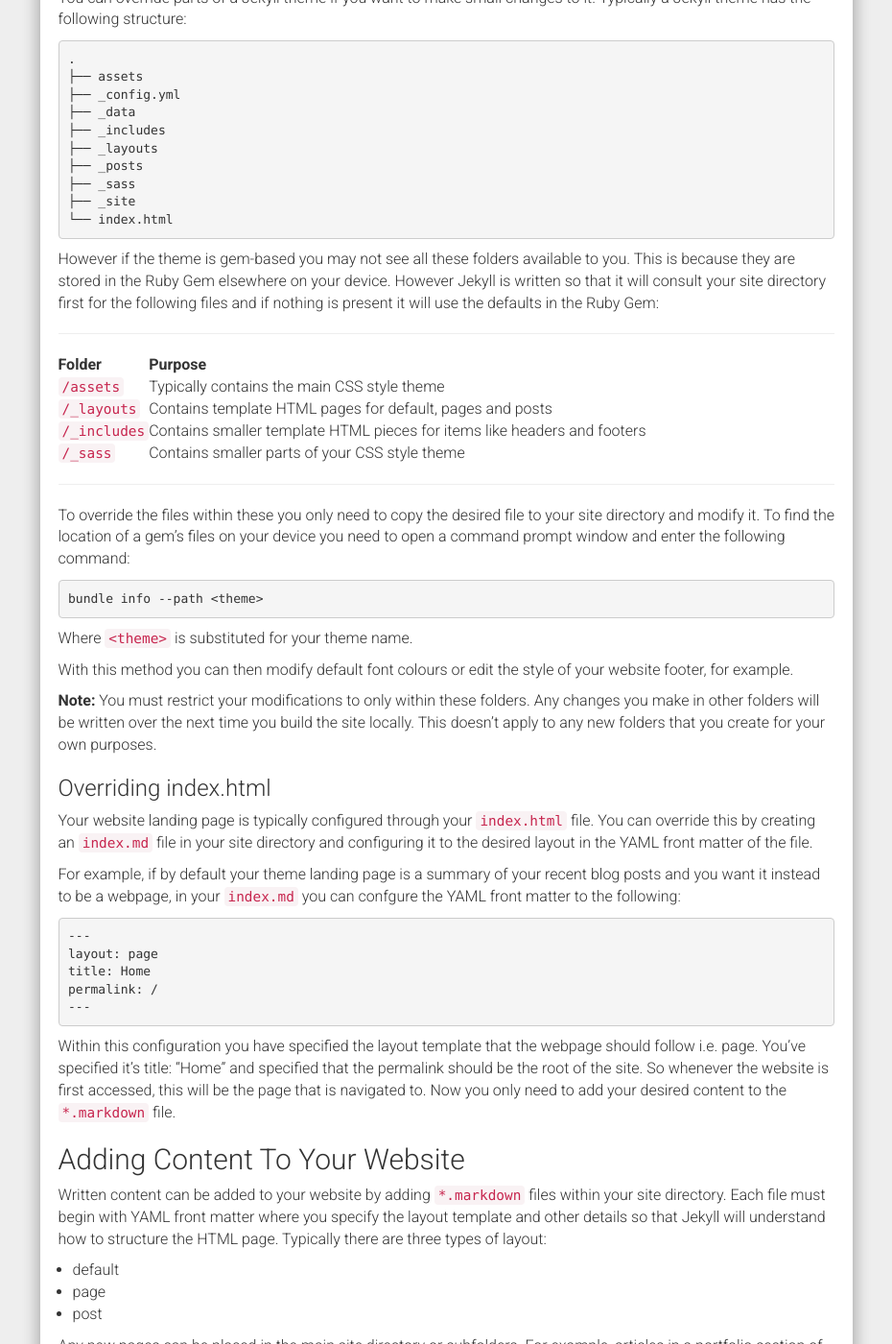
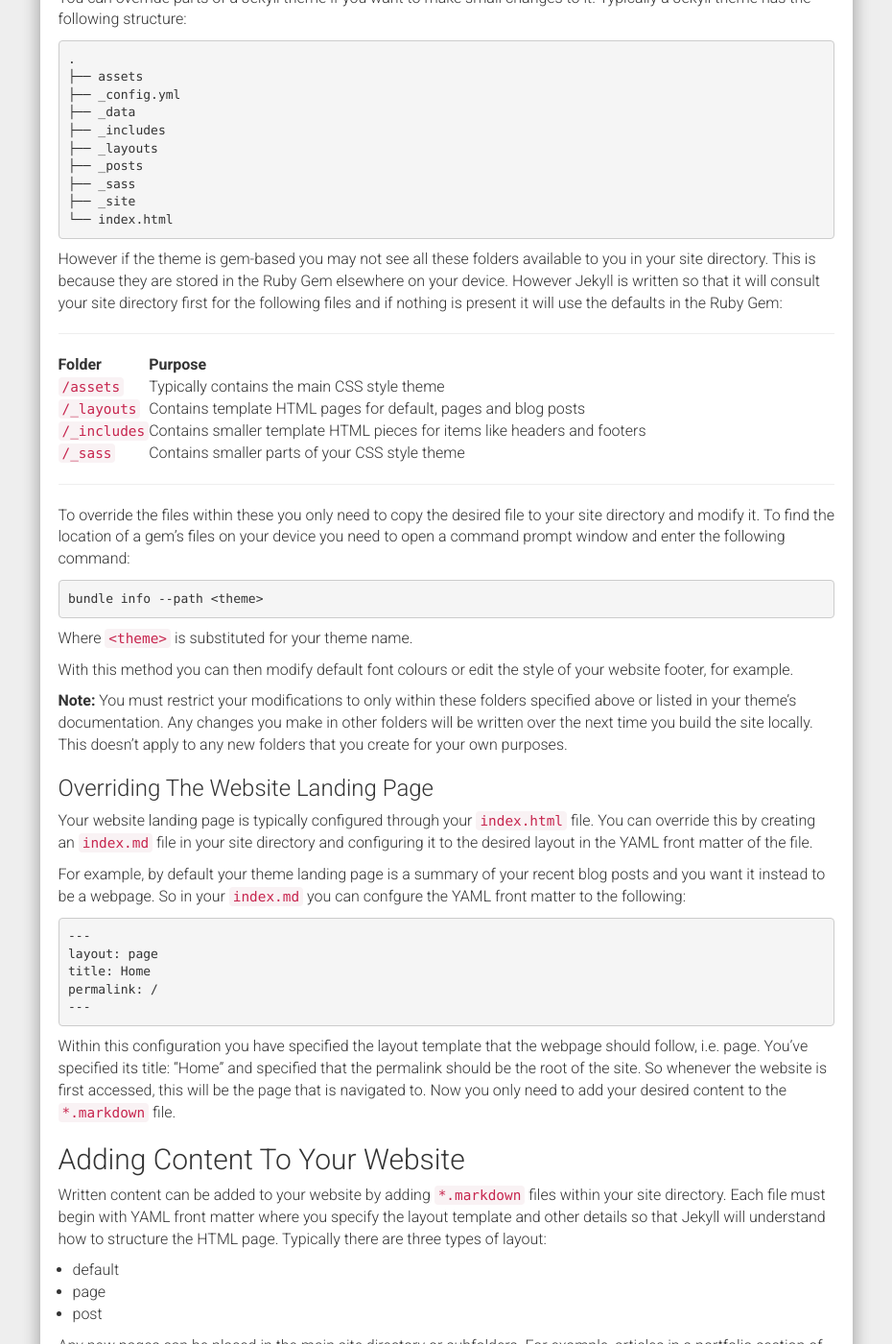
Before and after one commit to sarahhaggarty/sarahhaggarty.github.io, a Jekyll site: the page built from docs/portfolio/jekyll.markdown, in a window 1280 px wide and 1400 px high, scrolled down 3474 px. Shown: the whole window at 96% size, without its empty margins (321-1251 px from the left). Built offline with Jekyll 4.4.1, drawn with Linux system fonts in a browser that asks for light colours; nearby versions of some CDN libraries; our own code applies the rules of GitHub Pages for plain Markdown files; some of the changed text lies outside the part shown.

Commit message:
Content review
Content in articles and about page proof-read

```diff
--- a/docs/about.markdown
+++ b/docs/about.markdown
@@ -10,7 +10,7 @@
 
 Where most engineers dread to put words to paper I receive immense satisfaction from it; nothing could be more natural to me. After all, a tool or technology is only useful if it can be easily understood and used.
 
-Over my career across telecommunication and automotive industries I’ve written hundreds of technical documents from requirements and specifications to test cases to reports to solution and interaction designs.
+Over my career across telecommunication and automotive industries, I’ve written hundreds of technical documents from requirements and specifications to test cases to reports to solution and interaction designs.
 
 <p align="center">
 	<img src="/assets/238.jpg" style="zoom:10%;"/>
--- a/docs/portfolio/jekyll.markdown
+++ b/docs/portfolio/jekyll.markdown
@@ -59,10 +59,10 @@
 3\. Navigate to where you created your site if you created a new folder in the last step. Then to test the site locally, enter the following command:
 <pre><code>bundle exec jekyll serve
 </code></pre>
-4\. You can now access and view this site at: [http://localhost:4000/](http://localhost:4000/) Open a browser and browse to this url to view your new website. To stop this process you can press CTRL and C keys simultaneously on your keyboard. The command prompt window will ask for confirmation twice. Enter `y` when prompted twice to successfully stop the process.
+4\. You can now access and view this site at: [http://localhost:4000/](http://localhost:4000/). Open a browser and browse to this url to view your new website. To stop this process you can press CTRL and C keys simultaneously on your keyboard in the command prompt window. The command prompt window will ask for confirmation twice. Enter `y` when prompted twice to successfully stop the process.
 
 ## Customising Your Website
-Your jekyll site will have the following structure by default:
+Your new jekyll site will have the following structure by default:
 <pre><code>.
 ├── Gemfile
 ├── Gemfile.lock
@@ -112,11 +112,11 @@
 Depending on the design of your theme there may be other variables that you can configure here. Make sure to consult the `README.md` of your theme to see what is available.
 
 ### Further Theme Customisations
-Most themes allow for further customisation and have additional folders as part of their theme for this purpose.
+Outside of the `_config.yml` file, most themes allow for further customisation and have additional folders as part of their theme for this purpose.
 This can include some of the following:
 - Being able to adjust the graphics used on your website in a `_data` or `assets` folder.
-- Being able to configure your social media URLs or webpage navigation URLS in a `_data` folder.
-- Being able to configure tags and images for your pages or posts in a `_data` folder.
+- Being able to configure your social media URLs or webpage navigation URLs in a `_data` folder.
+- Being able to configure tags and images for your pages or blog posts in a `_data` folder.
 
 Each theme's `README.md` will have further details on what is possible in this area.
 
@@ -133,14 +133,14 @@
 ├── _site
 └── index.html
 </code></pre>
-However if the theme is gem-based you may not see all these folders available to you. This is because they are stored in the Ruby Gem elsewhere on your device. However Jekyll is written so that it will consult your site directory first for the following files and if nothing is present it will use the defaults in the Ruby Gem:
+However if the theme is gem-based you may not see all these folders available to you in your site directory. This is because they are stored in the Ruby Gem elsewhere on your device. However Jekyll is written so that it will consult your site directory first for the following files and if nothing is present it will use the defaults in the Ruby Gem:
 
 ---
 
 Folder|Purpose
 --- | ---
 `/assets` | Typically contains the main CSS style theme
-`/_layouts` | Contains template HTML pages for default, pages and posts
+`/_layouts` | Contains template HTML pages for default, pages and blog posts
 `/_includes` | Contains smaller template HTML pieces for items like headers and footers
 `/_sass` | Contains smaller parts of your CSS style theme
 
@@ -154,19 +154,19 @@
 
 With this method you can then modify default font colours or edit the style of your website footer, for example.
 
-**Note:** You must restrict your modifications to only within these folders. Any changes you make in other folders will be written over the next time you build the site locally. This doesn't apply to any new folders that you create for your own purposes.
+**Note:** You must restrict your modifications to only within these folders specified above or listed in your theme's documentation. Any changes you make in other folders will be written over the next time you build the site locally. This doesn't apply to any new folders that you create for your own purposes.
 
-### Overriding index.html
+### Overriding The Website Landing Page
 Your website landing page is typically configured through your `index.html` file. You can override this by creating an `index.md` file in your site directory and configuring it to the desired layout in the YAML front matter of the file.
 
-For example, if by default your theme landing page is a summary of your recent blog posts and you want it instead to be a webpage, in your `index.md` you can confgure the YAML front matter to the following:
+For example, by default your theme landing page is a summary of your recent blog posts and you want it instead to be a webpage. So in your `index.md` you can confgure the YAML front matter to the following:
 <pre><code>---
 layout: page
 title: Home
 permalink: /
 ---
 </code></pre>
-Within this configuration you have specified the layout template that the webpage should follow i.e. page. You've specified it's title: "Home" and specified that the permalink should be the root of the site. So whenever the website is first accessed, this will be the page that is navigated to. Now you only need to add your desired content to the `*.markdown` file.
+Within this configuration you have specified the layout template that the webpage should follow, i.e. page. You've specified its title: "Home" and specified that the permalink should be the root of the site. So whenever the website is first accessed, this will be the page that is navigated to. Now you only need to add your desired content to the `*.markdown` file.
 
 ## Adding Content To Your Website
 Written content can be added to your website by adding `*.markdown` files within your site directory. Each file must begin with YAML front matter where you specify the layout template and other details so that Jekyll will understand how to structure the HTML page. Typically there are three types of layout:
```
Also changed, not shown: other parts of docs/portfolio/jekyll.markdown (+2 -2 lines), docs/portfolio/PlantUML.md (+9 -7 lines), docs/portfolio/managing-the-customer-relationship.md (+6 -6 lines).
